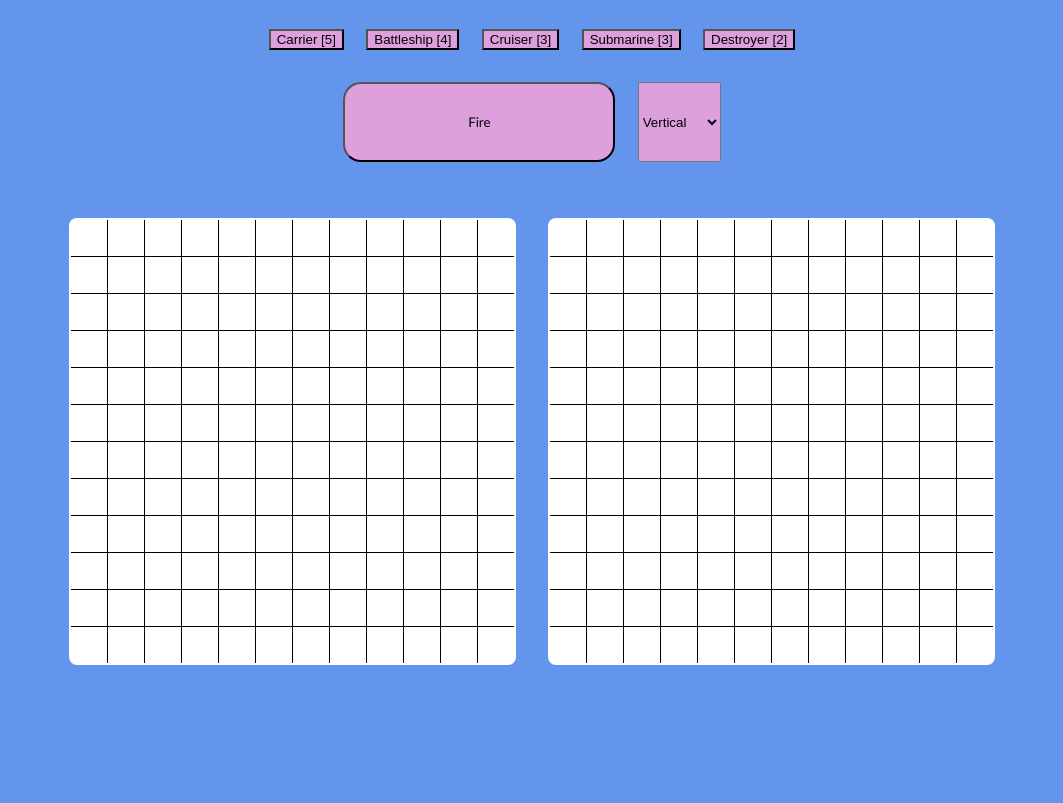
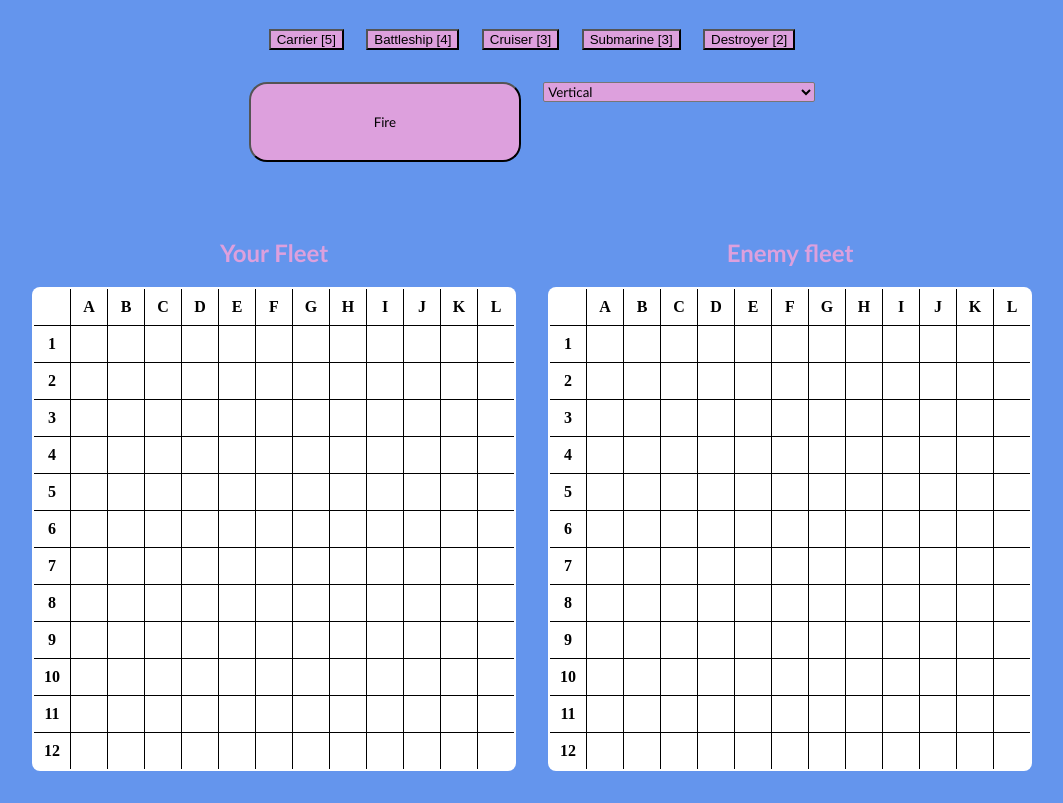
Before and after one commit to OB-Mbewe-07/Battleships, a plain HTML site: page index.html in a window 1280 px wide. Shown: the part 74-877 px from the top of the page, without its empty margins (108-1171 px from the left). Before the commit the page ends 800 px from the top, so only its background shows below. Drawn offline with Linux system fonts and the light colour scheme.

Commit message:
Screen resizing capabilitie, addition of HTML fulfilling requirements

```diff
--- a/index.html
+++ b/index.html
@@ -37,8 +37,227 @@
     </div>
 
     <div class="container-table">
-        <table id = "left" class="table">
+        <div class="table_wrapper">
+            <h2 class="table_title">Your Fleet</h2>
+            <table id = "left" class="table">
+                <tr>
+                    <th></th>
+                    <th>A</th>
+                    <th>B</th>
+                    <th>C</th>
+                    <th>D</th>
+                    <th>E</th>
+                    <th>F</th>
+                    <th>G</th>
+                    <th>H</th>
+                    <th>I</th>
+                    <th>J</th>
+                    <th>K</th>
+                    <th>L</th>
+                </tr>
+                <tr>
+                    <th>1</th>
+                    <th></th>
+                    <th></th>
+                    <th></th>
+                    <th></th>
+                    <th></th>
+                    <th></th>
+                    <th></th>
+                    <th></th>
+                    <th></th>
+                    <th></th>
+                    <th></th>
+                    <th></th>
+                </tr>
+                <tr>
+                    <th>2</th>
+                    <th></th>
+                    <th></th>
+                    <th></th>
+                    <th></th>
+                    <th></th>
+                    <th></th>
+                    <th></th>
+                    <th></th>
+                    <th></th>
+                    <th></th>
+                    <th></th>
+                    <th></th>
+                </tr>
+                <tr>
+                    <th>3</th>
+                    <th></th>
+                    <th></th>
+                    <th></th>
+                    <th></th>
+                    <th></th>
+                    <th></th>
+                    <th></th>
+                    <th></th>
+                    <th></th>
+                    <th></th>
+                    <th></th>
+                    <th></th>
+                </tr>
+                <tr>
+                    <th>4</th>
+                    <th></th>
+                    <th></th>
+                    <th></th>
+                    <th></th>
+                    <th></th>
+                    <th></th>
+                    <th></th>
+                    <th></th>
+                    <th></th>
+                    <th></th>
+                    <th></th>
+                    <th></th>
+                </tr>
+                <tr>
+                    <th>5</th>
+                    <th></th>
+                    <th></th>
+                    <th></th>
+                    <th></th>
+                    <th></th>
+                    <th></th>
+                    <th></th>
+                    <th></th>
+                    <th></th>
+                    <th></th>
+                    <th></th>
+                    <th></th>
+                </tr>
+                <tr>
+                    <th>6</th>
+                    <th></th>
+                    <th></th>
+                    <th></th>
+                    <th></th>
+                    <th></th>
+                    <th></th>
+                    <th></th>
+                    <th></th>
+                    <th></th>
+                    <th></th>
+                    <th></th>
+                    <th></th>
+                </tr>
+                <tr>
+                    <th>7</th>
+                    <th></th>
+                    <th></th>
+                    <th></th>
+                    <th></th>
+                    <th></th>
+                    <th></th>
+                    <th></th>
+                    <th></th>
+                    <th></th>
+                    <th></th>
+                    <th></th>
+                    <th></th>
+                </tr>
+                <tr>
+                    <th>8</th>
+                    <th></th>
+                    <th></th>
+                    <th></th>
+                    <th></th>
+                    <th></th>
+                    <th></th>
+                    <th></th>
+                    <th></th>
+                    <th></th>
+                    <th></th>
+                    <th></th>
+                    <th></th>
+                </tr>
+                <tr>
+                    <th>9</th>
+                    <th></th>
+                    <th></th>
+                    <th></th>
+                    <th></th>
+                    <th></th>
+                    <th></th>
+                    <th></th>
+                    <th></th>
+                    <th></th>
+                    <th></th>
+                    <th></th>
+                    <th></th>
+                </tr>
+                <tr>
+                    <th>10</th>
+                    <th></th>
+                    <th></th>
+                    <th></th>
+                    <th></th>
+                    <th></th>
+                    <th></th>
+                    <th></th>
+                    <th></th>
+                    <th></th>
+                    <th></th>
+                    <th></th>
+                    <th></th>
+                </tr>
+                <tr>
+                    <th>11</th>
+                    <th></th>
+                    <th></th>
+                    <th></th>
+                    <th></th>
+                    <th></th>
+                    <th></th>
+                    <th></th>
+                    <th></th>
+                    <th></th>
+                    <th></th>
+                    <th></th>
+                    <th></th>
+                </tr>
+                <tr>
+                    <th>12</th>
+                    <th></th>
+                    <th></th>
+                    <th></th>
+                    <th></th>
+                    <th></th>
+                    <th></th>
+                    <th></th>
+                    <th></th>
+                    <th></th>
+                    <th></th>
+                    <th></th>
+                    <th></th>
+                </tr>
+            </table>
+        </div>
+
+        <div class="table_wrapper">
+            <h2 class="table_title">Enemy fleet</h2>
+        <table id = "right" class="table">
+             <tr>
+                <th></th>
+                <th>A</th>
+                <th>B</th>
+                <th>C</th>
+                <th>D</th>
+                <th>E</th>
+                <th>F</th>
+                <th>G</th>
+                <th>H</th>
+                <th>I</th>
+                <th>J</th>
+                <th>K</th>
+                <th>L</th>
+            </tr>
             <tr>
+                <th>1</th>
                 <th></th>
                 <th></th>
                 <th></th>
@@ -53,6 +272,7 @@
                 <th></th>
             </tr>
             <tr>
+                <th>2</th>
                 <th></th>
                 <th></th>
                 <th></th>
@@ -67,6 +287,7 @@
                 <th></th>
             </tr>
             <tr>
+                <th>3</th>
                 <th></th>
                 <th></th>
                 <th></th>
@@ -81,6 +302,7 @@
                 <th></th>
             </tr>
             <tr>
+                <th>4</th>
                 <th></th>
                 <th></th>
                 <th></th>
@@ -95,6 +317,7 @@
                 <th></th>
             </tr>
             <tr>
+                <th>5</th>
                 <th></th>
                 <th></th>
                 <th></th>
@@ -109,6 +332,7 @@
                 <th></th>
             </tr>
             <tr>
+                <th>6</th>
                 <th></th>
                 <th></th>
                 <th></th>
@@ -123,6 +347,7 @@
                 <th></th>
             </tr>
             <tr>
+                <th>7</th>
                 <th></th>
                 <th></th>
                 <th></th>
@@ -137,6 +362,7 @@
                 <th></th>
             </tr>
             <tr>
+                <th>8</th>
                 <th></th>
                 <th></th>
                 <th></th>
@@ -151,6 +377,7 @@
                 <th></th>
             </tr>
             <tr>
+                <th>9</th>
                 <th></th>
                 <th></th>
                 <th></th>
@@ -165,6 +392,7 @@
                 <th></th>
             </tr>
             <tr>
+                <th>10</th>
                 <th></th>
                 <th></th>
                 <th></th>
@@ -179,6 +407,7 @@
                 <th></th>
             </tr>
             <tr>
+                <th>11</th>
                 <th></th>
                 <th></th>
                 <th></th>
@@ -193,6 +422,7 @@
                 <th></th>
             </tr>
             <tr>
+                <th>12</th>
                 <th></th>
                 <th></th>
                 <th></th>
@@ -207,177 +437,7 @@
                 <th></th>
             </tr>
         </table>
-
-        <table id = "right" class="table">
-            <tr>
-                <th></th>
-                <th></th>
-                <th></th>
-                <th></th>
-                <th></th>
-                <th></th>
-                <th></th>
-                <th></th>
-                <th></th>
-                <th></th>
-                <th></th>
-                <th></th>
-            </tr>
-            <tr>
-                <th></th>
-                <th></th>
-                <th></th>
-                <th></th>
-                <th></th>
-                <th></th>
-                <th></th>
-                <th></th>
-                <th></th>
-                <th></th>
-                <th></th>
-                <th></th>
-            </tr>
-            <tr>
-                <th></th>
-                <th></th>
-                <th></th>
-                <th></th>
-                <th></th>
-                <th></th>
-                <th></th>
-                <th></th>
-                <th></th>
-                <th></th>
-                <th></th>
-                <th></th>
-            </tr>
-            <tr>
-                <th></th>
-                <th></th>
-                <th></th>
-                <th></th>
-                <th></th>
-                <th></th>
-                <th></th>
-                <th></th>
-                <th></th>
-                <th></th>
-                <th></th>
-                <th></th>
-            </tr>
-            <tr>
-                <th></th>
-                <th></th>
-                <th></th>
-                <th></th>
-                <th></th>
-                <th></th>
-                <th></th>
-                <th></th>
-                <th></th>
-                <th></th>
-                <th></th>
-                <th></th>
-            </tr>
-            <tr>
-                <th></th>
-                <th></th>
-                <th></th>
-                <th></th>
-                <th></th>
-                <th></th>
-                <th></th>
-                <th></th>
-                <th></th>
-                <th></th>
-                <th></th>
-                <th></th>
-            </tr>
-            <tr>
-                <th></th>
-                <th></th>
-                <th></th>
-                <th></th>
-                <th></th>
-                <th></th>
-                <th></th>
-                <th></th>
-                <th></th>
-                <th></th>
-                <th></th>
-                <th></th>
-            </tr>
-            <tr>
-                <th></th>
-                <th></th>
-                <th></th>
-                <th></th>
-                <th></th>
-                <th></th>
-                <th></th>
-                <th></th>
-                <th></th>
-                <th></th>
-                <th></th>
-                <th></th>
-            </tr>
-            <tr>
-                <th></th>
-                <th></th>
-                <th></th>
-                <th></th>
-                <th></th>
-                <th></th>
-                <th></th>
-                <th></th>
-                <th></th>
-                <th></th>
-                <th></th>
-                <th></th>
-            </tr>
-            <tr>
-                <th></th>
-                <th></th>
-                <th></th>
-                <th></th>
-                <th></th>
-                <th></th>
-                <th></th>
-                <th></th>
-                <th></th>
-                <th></th>
-                <th></th>
-                <th></th>
-            </tr>
-            <tr>
-                <th></th>
-                <th></th>
-                <th></th>
-                <th></th>
-                <th></th>
-                <th></th>
-                <th></th>
-                <th></th>
-                <th></th>
-                <th></th>
-                <th></th>
-                <th></th>
-            </tr>
-            <tr>
-                <th></th>
-                <th></th>
-                <th></th>
-                <th></th>
-                <th></th>
-                <th></th>
-                <th></th>
-                <th></th>
-                <th></th>
-                <th></th>
-                <th></th>
-                <th></th>
-            </tr>
-        </table>
+        </div>
     </div>
 
 <script src="app.js"></script>
--- a/style.css
+++ b/style.css
@@ -20,16 +20,16 @@
     color: plum;
 }
 
-ul > .list_Item , .btn-click{
+ul > .list_Item , .btn-click , .vertical-or-Horizontal, .table_title{
     font-family: 'Gill Sans', 'Gill Sans MT', Calibri, 'Trebuchet MS', sans-serif;
 }
 
-.contain-btn{
+.contain-btn, .vertical-or-Horizontal{
     display: flex;
     justify-content: center;
 }
 
-.btn-click{
+.btn-click, .vertical-or-Horizontal{
     height: 5rem;
     width: 17rem;
     border-radius: 18px;
@@ -42,7 +42,7 @@
 
 .container-table{
     display: grid;
-    grid-template-columns: repeat(2,max-content); /*max content is the maximum the element can be before you would have to wrap*/
+    grid-template-columns: repeat(auto-fit, minmax(400px, max-content));
     gap: 32px;
     justify-content: center;
     padding: 24px;
@@ -105,3 +105,8 @@
     height: -webkit-fill-available;
     border-radius: 2px;
 }
+
+.table_title{
+    color: plum;
+    text-align: center;
+}
```
